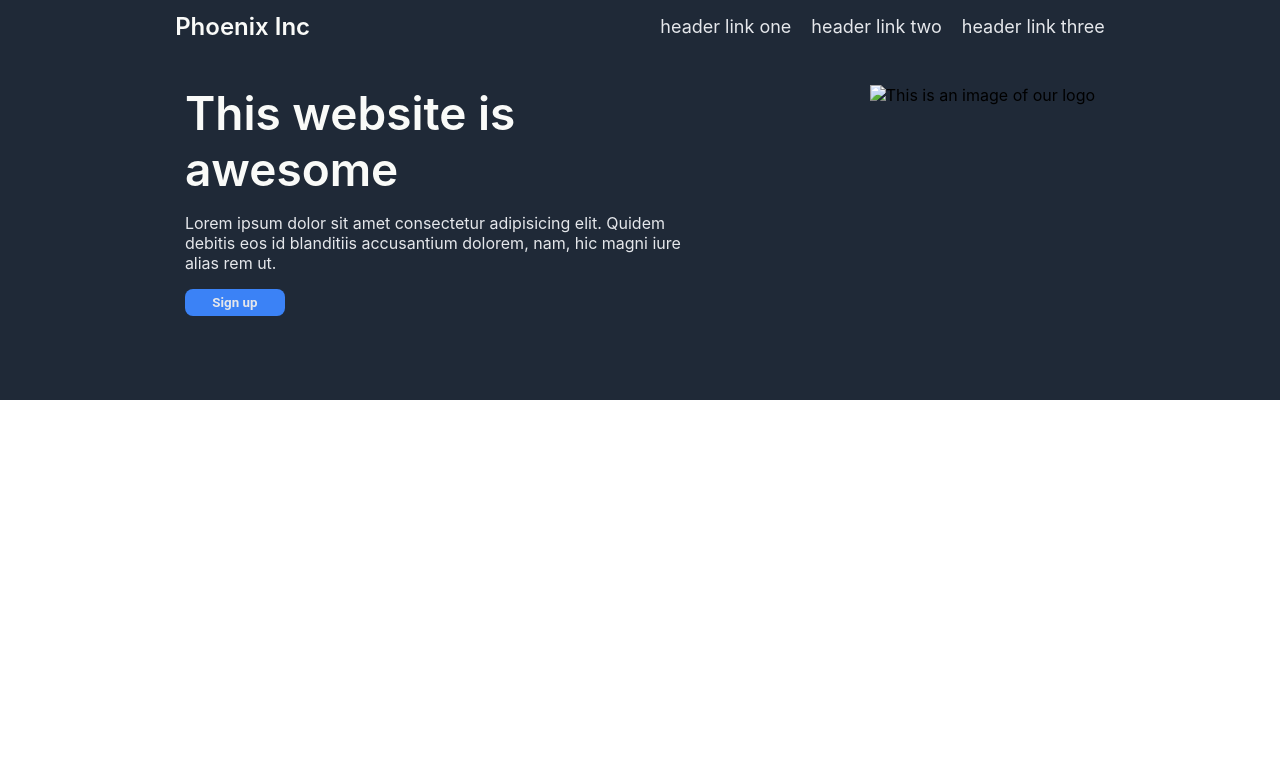
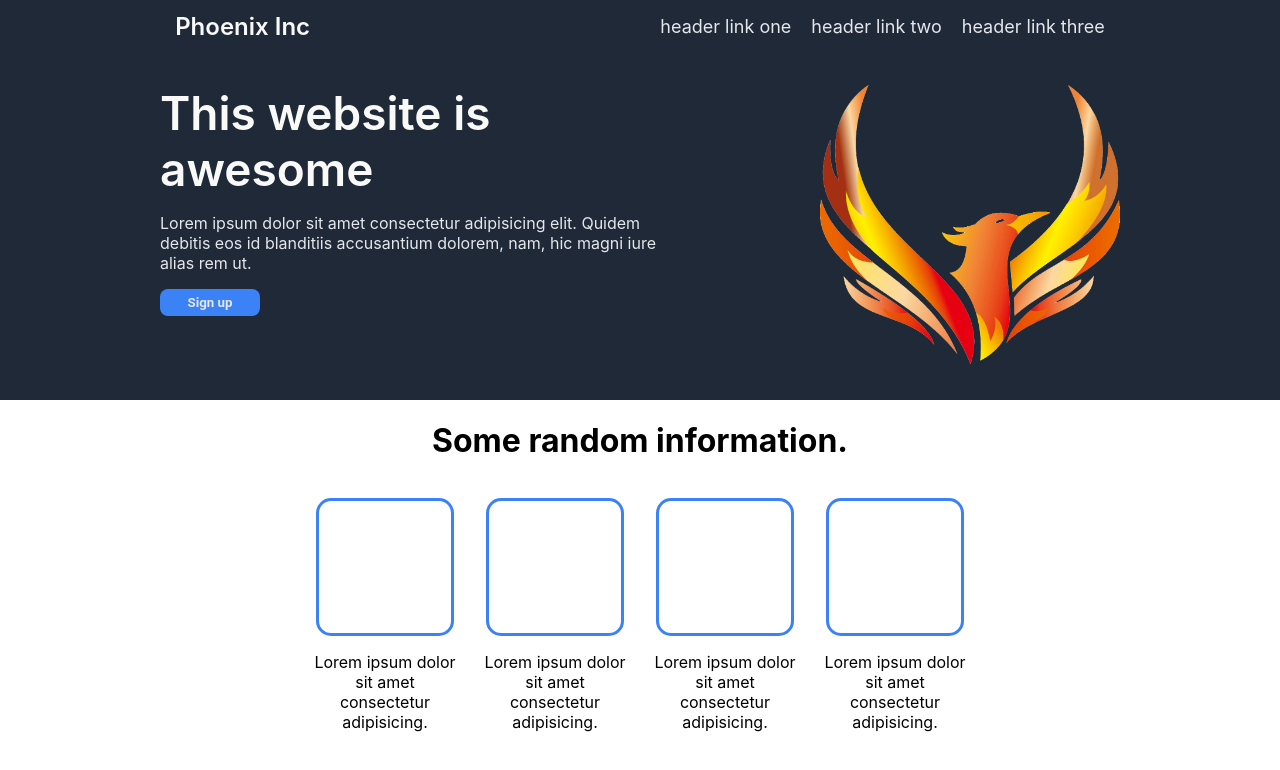
Before and after one commit to leo-tsant/TheOdinProject, a plain HTML site: page landing_page/index.html in a window 1280 px wide. Drawn offline with Linux system fonts and the light colour scheme.

Commit message:
Finished card section for landing page project!

```diff
--- a/landing_page/index.html
+++ b/landing_page/index.html
@@ -29,9 +29,34 @@
           <button><a href="#">Sign up</a></button>
         </div>
         <div class="header-right-info">
-          <img src="./images/logo2.png" alt="This is an image of our logo" />
+          <img src="./images/logo.png" alt="This is an image of our logo" />
         </div>
       </div>
     </div>
+    <div class="page-content">
+      <div class="card-section">
+        <h1>Some random information.</h1>
+        <div class="cards">
+          <div class="card">
+            <div class="box"></div>
+            <div>Lorem ipsum dolor sit amet consectetur adipisicing.</div>
+          </div>
+          <div class="card">
+            <div class="box"></div>
+            <div>Lorem ipsum dolor sit amet consectetur adipisicing.</div>
+          </div>
+          <div class="card">
+            <div class="box"></div>
+            <div>Lorem ipsum dolor sit amet consectetur adipisicing.</div>
+          </div>
+          <div class="card">
+            <div class="box"></div>
+            <div>Lorem ipsum dolor sit amet consectetur adipisicing.</div>
+          </div>
+        </div>
+      </div>
+      <div class="quote-section"></div>
+      <div class="sign-up-alert"></div>
+    </div>
   </body>
 </html>
--- a/landing_page/style.css
+++ b/landing_page/style.css
@@ -73,3 +73,32 @@ a {
 .header-right-info img {
   width: 300px;
 }
+
+.box {
+  border: 3px solid rgb(59, 130, 246);
+  border-radius: 15px;
+  padding: 16px;
+  margin: 16px;
+  width: 100px;
+  height: 100px;
+}
+
+.card-section h1 {
+  display: flex;
+  justify-content: center;
+}
+
+.cards {
+  display: flex;
+  justify-content: center;
+  gap: 20px;
+}
+
+.card {
+  width: 150px;
+  display: flex;
+  flex-direction: column;
+  justify-content: center;
+  align-items: center;
+  text-align: center;
+}
```
